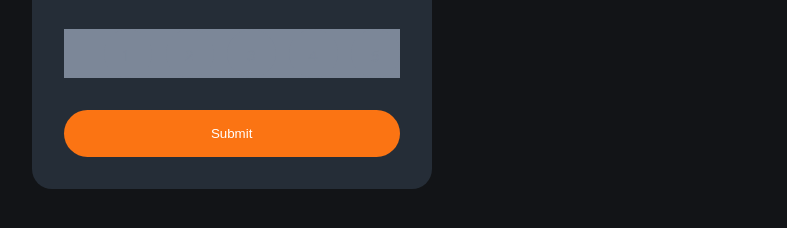
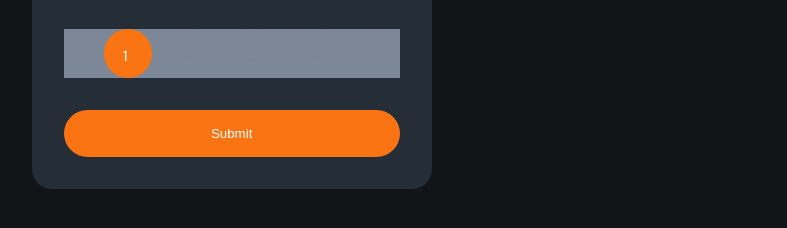
Before and after one commit to FrancoTr/fm-interactive-rating-component, a plain HTML site: page index.html in a window 1280 px wide. In both pictures the pointer is over the item 373 px from the left and 479 px from the top of the page. Shown: the part 426-654 px from the top of the page, without its empty margins (246-1033 px from the left). Drawn offline with Linux system fonts and the light colour scheme; a web font is replaced by a local one.

Commit message:
Add hoverover animation to listed numbers

```diff
--- a/styles.css
+++ b/styles.css
@@ -70,6 +70,12 @@ li {
   border-radius: 50%;
 }
 
+li:hover {
+  color: var(--color-white);
+  background-color: var(--color-orange);
+  cursor: pointer;
+}
+
 button {
   padding: 1rem 0 1rem;
   width: 100%;
```
